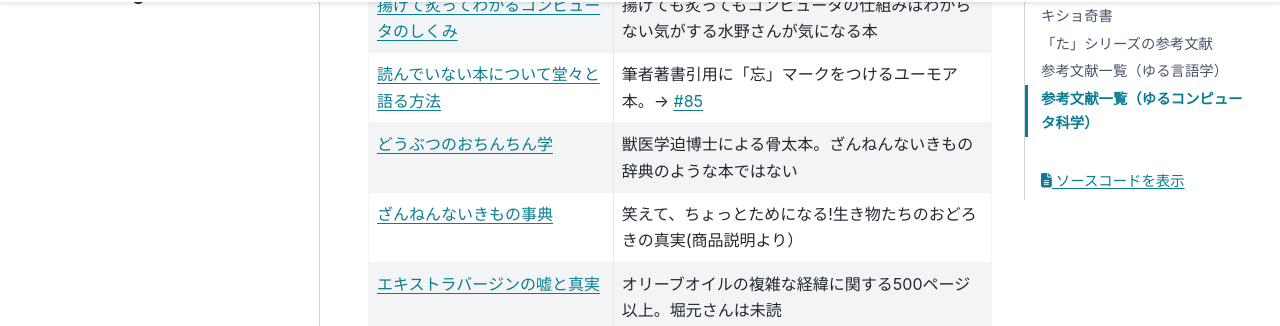
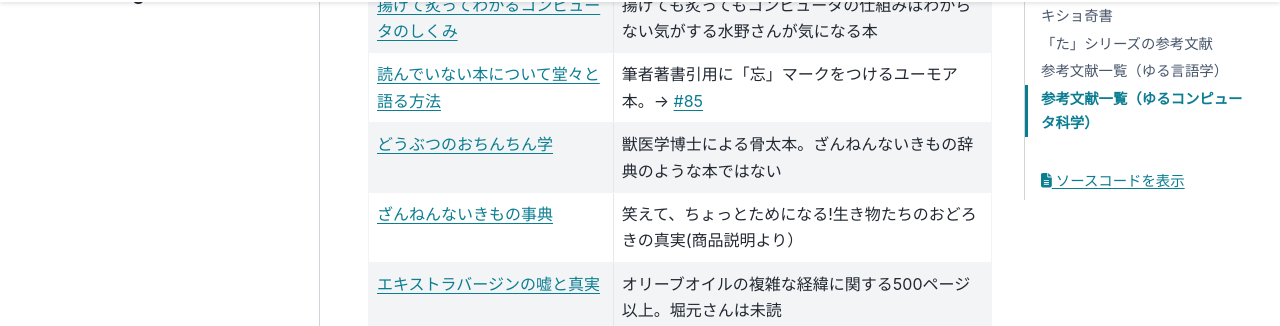
Before and after one commit to mtakagishi/yurugengo, a Sphinx documentation site: the page built from docs/reference.rst, in a window 1280 px wide and 900 px high, scrolled down 1039 px. Shown: the part 126-452 px from the top of the window. Built offline with Sphinx 7.4.7 and the PyData theme 0.15.4, drawn with Linux system fonts in a browser that asks for light colours.

Commit message:
微修正

```diff
--- a/docs/reference.rst
+++ b/docs/reference.rst
@@ -42,7 +42,7 @@
 +---------------------------------------------------+------------------------------------------------------------------------------+
 | `読んでいない本について堂々と語る方法`_           | 筆者著書引用に「忘」マークをつけるユーモア本。→ `#85`_                       |
 +---------------------------------------------------+------------------------------------------------------------------------------+
-| `どうぶつのおちんちん学`_                         | 獣医学迫博士による骨太本。ざんねんないきもの辞典のような本ではない           |
+| `どうぶつのおちんちん学`_                         | 獣医学博士による骨太本。ざんねんないきもの辞典のような本ではない             |
 +---------------------------------------------------+------------------------------------------------------------------------------+
 | `ざんねんないきもの事典`_                         | 笑えて、ちょっとためになる!生き物たちのおどろきの真実(商品説明より）         |
 +---------------------------------------------------+------------------------------------------------------------------------------+
```
